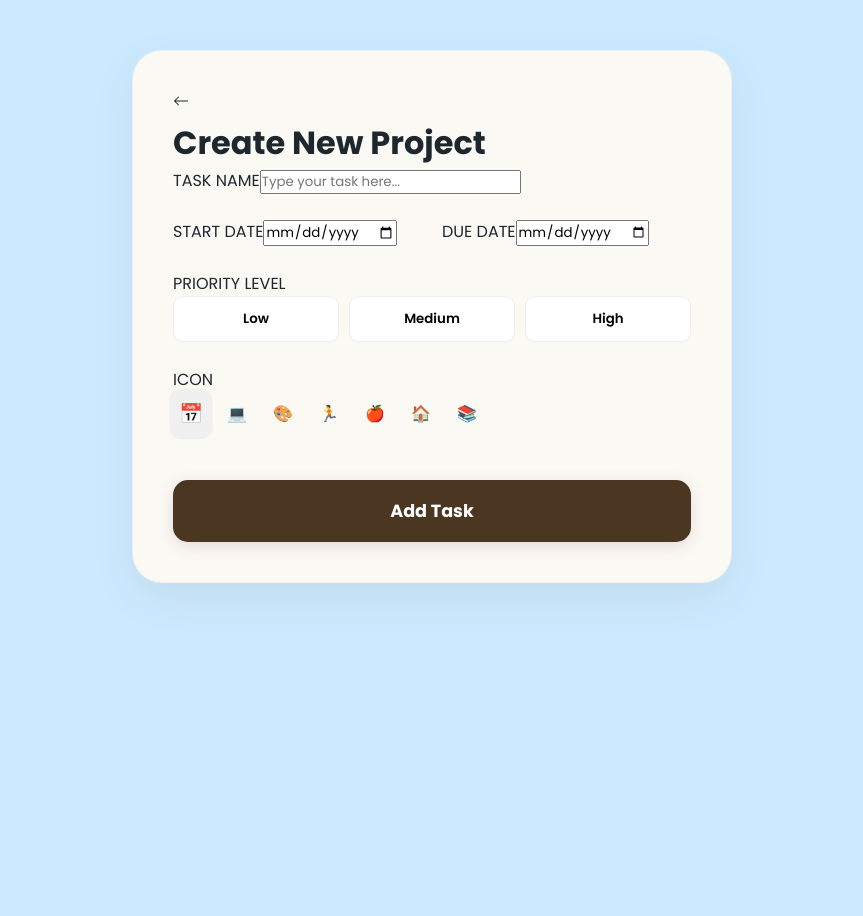
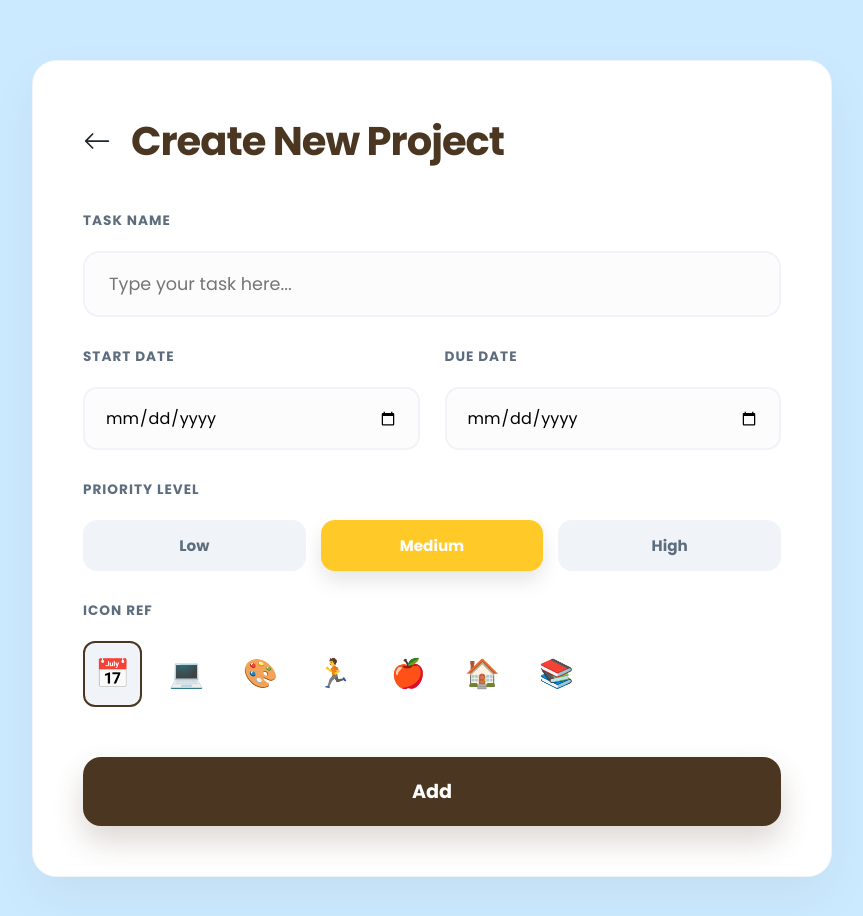
Before and after one commit to Asfand-raja/frontend-todoApp, a React (Create React App) app: page /add-task in a window 1280 px wide. Shown: the top 916 px of the page, without its empty margins (208-1071 px from the left). Before the commit the page ends 800 px from the top, so only its background shows below. Built offline with nearby package versions, Linux system fonts and the light colour scheme.

Commit message:
Update CSS and AddTaskPage styling

```diff
--- a/src/index.css
+++ b/src/index.css
@@ -1,11 +1,5 @@
-/* ===============================
-   GOOGLE FONT
-================================= */
 @import url('https://fonts.googleapis.com/css2?family=Poppins:wght@300;400;500;600;700&display=swap');
 
-/* ===============================
-   GLOBAL RESET & VARIABLES
-================================= */
 * {
   margin: 0;
   padding: 0;
@@ -14,31 +8,27 @@
 }
 
 :root {
-  --bg-color: #cceaff; /* Intensified Sky Blue background */
+  --bg-color: #cceaff;
+  /* Intensified Sky Blue background */
   --white: #ffffff;
   --sky-blue: #00aaff;
   --crystal-grey: #f0f4f8;
+  /* Professional Crystal Grey */
   --brown-dark: #4b3621;
   --brown-primary: var(--brown-dark);
+  /* Re-using variable name for compatibility */
   --text-dark: #1e272e;
   --text-muted: #5d6d7e;
   --input-bg: #ffffff;
-  --shadow: 0 10px 30px rgba(0, 170, 255, 0.05); /* Soft Blue tinted shadow */
+  --shadow: 0 10px 30px rgba(0, 170, 255, 0.05);
+  /* Soft Blue tinted shadow */
 }
 
-/* ===============================
-   BODY
-================================= */
 body {
   background-color: var(--bg-color);
   color: var(--text-dark);
-  font-size: 16px;
-  line-height: 1.6;
 }
 
-/* ===============================
-   LOGIN SCREEN
-================================= */
 .login-screen {
   display: flex;
   justify-content: center;
@@ -49,6 +39,7 @@ body {
 
 .login-box {
   background: #fbf9f4;
+  /* Extra Light Beige matching task screens */
   width: 100%;
   max-width: 450px;
   padding: 50px 40px;
@@ -198,7 +189,8 @@ body {
   width: 100%;
   padding: 12px 25px;
   border-radius: 12px;
-  background: var(--white);
+  background: #ffffff;
+  /* Keeping social white for brand clarity but with better shadow */
   box-shadow: 0 4px 15px rgba(0, 0, 0, 0.04);
   display: flex;
   justify-content: center;
@@ -228,9 +220,7 @@ body {
   text-decoration: underline;
 }
 
-/* ===============================
-   DASHBOARD STYLES
-================================= */
+/* Dashboard Styles Refinement */
 .dashboard-page {
   background-color: #fcfbf9;
   min-height: 100vh;
@@ -238,6 +228,7 @@ body {
 
 .dashboard-navbar {
   background: rgba(227, 242, 253, 0.85);
+  /* Sky Blue glass */
   -webkit-backdrop-filter: blur(15px);
   backdrop-filter: blur(15px);
   border-bottom: 1px solid rgba(0, 170, 255, 0.1);
@@ -256,8 +247,7 @@ body {
   padding: 0 20px;
 }
 
-.navbar-user-left,
-.navbar-user {
+.navbar-user-left {
   display: flex;
   align-items: center;
   gap: 15px;
@@ -283,10 +273,17 @@ body {
   letter-spacing: -0.5px;
 }
 
+.navbar-user {
+  display: flex;
+  align-items: center;
+  gap: 15px;
+}
+
 .user-avatar {
   width: 40px;
   height: 40px;
   background: var(--sky-blue);
+  /* Consistent brand color */
   color: white;
   display: flex;
   justify-content: center;
@@ -324,15 +321,13 @@ body {
   box-shadow: 0 4px 12px rgba(255, 77, 79, 0.2);
 }
 
-/* ===============================
-   HERO SECTION
-================================= */
 .hero-section {
   display: flex;
   justify-content: space-between;
   align-items: center;
   margin: 10px 0 60px 0;
   padding: 80px;
+  /* Spacious international look */
   background: linear-gradient(135deg, #e3f2fd 0%, #f0f7ff 100%);
   border-radius: 32px;
   border: 1px solid rgba(0, 170, 255, 0.1);
@@ -343,6 +338,7 @@ body {
   font-size: 3rem;
   font-weight: 800;
   color: var(--brown-dark);
+  /* Using Brown for headers */
   margin-bottom: 12px;
   letter-spacing: -1px;
 }
@@ -351,6 +347,23 @@ body {
   color: var(--text-muted);
   font-size: 1.2rem;
   font-weight: 500;
+}
+
+.priority-badge {
+  padding: 6px 16px;
+  border-radius: 8px;
+  font-size: 0.85rem;
+  font-weight: 700;
+  color: #1e1e1e;
+  margin-right: 15px;
+}
+
+.task-dates-row {
+  display: flex;
+  gap: 30px;
+  border-top: 1px solid #f9f9f9;
+  padding-top: 15px;
+  padding-left: 10px;
 }
 
 .add-task-hero-btn {
@@ -370,17 +383,49 @@ body {
   box-shadow: 0 15px 30px rgba(0, 170, 255, 0.3);
 }
 
-/* ===============================
-   ADD TASK PAGE
-================================= */
+.section-header {
+  display: flex;
+  justify-content: space-between;
+  align-items: center;
+  margin-bottom: 30px;
+}
+
+.filter-chip {
+  background: #f0ede9;
+  color: var(--brown-primary);
+  padding: 6px 16px;
+  border-radius: 20px;
+  font-weight: 600;
+  font-size: 0.85rem;
+}
+
+/* Add Task Page Styles */
 .add-task-container {
   max-width: 600px;
   margin: 50px auto;
   padding: 40px;
   background: #fbf9f4;
+  /* Extra Light Beige */
   border-radius: 30px;
   box-shadow: 0 15px 40px rgba(75, 54, 33, 0.08);
   border: 1px solid rgba(111, 78, 55, 0.05);
+}
+
+.add-task-header {
+  display: flex;
+  align-items: center;
+  gap: 20px;
+  margin-bottom: 40px;
+}
+
+.back-icon {
+  font-size: 1.5rem;
+  cursor: pointer;
+}
+
+.add-task-header h1 {
+  font-size: 1.8rem;
+  color: var(--text-dark);
 }
 
 .add-task-form {
@@ -389,14 +434,35 @@ body {
   gap: 25px;
 }
 
+.form-item {
+  display: flex;
+  flex-direction: column;
+  gap: 10px;
+}
+
+.form-item label {
+  font-size: 0.75rem;
+  font-weight: 800;
+  color: var(--brown-dark);
+  letter-spacing: 1.2px;
+}
+
+.form-item input {
+  padding: 16px;
+  border-radius: 12px;
+  border: 1px solid #f0f0f0;
+  background: #fcfcfc;
+  font-size: 1rem;
+  outline: none;
+}
+
 .form-row {
   display: grid;
   grid-template-columns: 1fr 1fr;
   gap: 20px;
 }
 
-.importance-selector,
-.emoji-selector {
+.importance-selector {
   display: flex;
   gap: 10px;
 }
@@ -424,10 +490,20 @@ body {
   border-color: #fff9c4;
 }
 
+/* Yellow for Medium */
+
 .importance-btn.active.high {
   background: #ffebee;
   color: #ff5252;
   border-color: #ffcdd2;
+}
+
+/* Red for High */
+
+.emoji-selector {
+  display: flex;
+  gap: 15px;
+  font-size: 1.8rem;
 }
 
 .emoji-item {
@@ -455,9 +531,15 @@ body {
   box-shadow: 0 4px 15px rgba(145, 104, 112, 0.2);
 }
 
-/* ===============================
-   TASK GRID & CARDS
-================================= */
+/* Updated Card Styles */
+.dashboard-container {
+  width: 100%;
+  max-width: 1400px;
+  margin: 0 auto;
+  padding: 15px 20px 40px 20px;
+  /* Reduced horizontal padding to move content closer to edges */
+}
+
 .task-grid {
   display: grid;
   grid-template-columns: repeat(auto-fill, minmax(280px, 1fr));
@@ -466,6 +548,7 @@ body {
 
 .task-card {
   background: #e0e0e0;
+  /* Professional Grey */
   padding: 28px;
   border-radius: 24px;
   box-shadow: 0 10px 25px rgba(0, 0, 0, 0.03);
@@ -474,7 +557,6 @@ body {
   cursor: pointer;
   position: relative;
   overflow: hidden;
-  animation: fadeUp 0.4s ease forwards;
 }
 
 .task-card:hover {
@@ -482,63 +564,136 @@ body {
   box-shadow: 0 12px 30px rgba(0, 170, 255, 0.12);
 }
 
-@keyframes fadeUp {
-  from {
-    opacity: 0;
-    transform: translateY(12px);
-  }
-  to {
-    opacity: 1;
-    transform: translateY(0);
-  }
+/* Task Actions & Completion Styles */
+.task-header-left {
+  display: flex;
+  align-items: center;
+  gap: 12px;
 }
 
-/* ===============================
-   RESPONSIVE
-================================= */
-@media (max-width: 768px) {
-  .hero-section {
-    flex-direction: column;
-    gap: 30px;
-    padding: 32px 24px;
+.task-header-right {
+  display: flex;
+  align-items: center;
+  gap: 15px;
 }
 
-  .hero-greeting {
-    font-size: 2.1rem;
+.todo-check {
+  width: 26px;
+  height: 26px;
+  border: 2px solid var(--sky-blue);
+  border-radius: 8px;
+  transition: all 0.2s cubic-bezier(0.4, 0, 0.2, 1);
+  display: flex;
+  justify-content: center;
+  align-items: center;
+  cursor: pointer;
+  color: transparent;
+  background: white;
 }
 
-  .add-task-hero-btn {
-    width: 100%;
+.todo-check.checked {
+  background: #52c41a;
+  /* Green background */
+  border-color: #52c41a;
+  color: white;
 }
 
-  .task-grid {
-    grid-template-columns: 1fr;
+.delete-task-icon {
+  color: #ff4d4f;
+  font-size: 1.25rem;
+  cursor: pointer;
+  opacity: 0.5;
+  transition: all 0.2s ease;
 }
 
-  .form-row {
-    grid-template-columns: 1fr;
+.delete-task-icon:hover {
+  opacity: 1;
+  transform: scale(1.2);
 }
 
-  .fab-add-btn {
+.task-card.completed {
+  opacity: 0.85;
+  filter: none;
+  background: #f5f5f7;
+  /* Light grey when completed */
+  border: 2px solid #52c41a;
+  /* Green border when completed */
+}
+
+.task-card.completed .task-text {
+  text-decoration: line-through;
+  color: var(--text-muted);
+}
+
+.task-card.completed .priority-badge {
+  background: #dfdfdf !important;
+  color: #888;
+}
+
+.task-header {
   display: flex;
-    position: fixed;
-    bottom: 22px;
-    right: 22px;
-    width: 60px;
-    height: 60px;
-    border-radius: 50%;
-    background: var(--sky-blue);
-    color: white;
-    font-size: 1.8rem;
+  justify-content: space-between;
+  align-items: center;
+  margin-bottom: 20px;
+}
+
+.task-main {
+  margin-bottom: 20px;
+}
+
+.task-label {
+  font-size: 0.65rem;
+  font-weight: 800;
+  color: var(--text-muted);
+  display: block;
+  margin-bottom: 4px;
+}
+
+.task-text {
+  font-size: 1.05rem;
+  font-weight: 600;
+  color: var(--text-dark);
+}
+
+.task-dates-row {
+  display: flex;
+  gap: 15px;
+  border-top: 1px solid #f9f9f9;
+  padding-top: 15px;
+}
+
+.date-item {
+  flex: 1;
+}
+
+.date-item label {
+  font-size: 0.6rem;
+  font-weight: 800;
+  color: var(--brown-primary);
+  display: block;
+  margin-bottom: 2px;
+}
+
+.date-item span {
+  font-size: 0.8rem;
+  color: var(--text-dark);
+  font-weight: 600;
+}
+
+.no-tasks {
+  display: flex;
+  flex-direction: column;
   justify-content: center;
   align-items: center;
-    box-shadow: 0 15px 30px rgba(0, 170, 255, 0.4);
-    cursor: pointer;
-    z-index: 999;
-    transition: transform 0.2s ease;
+  min-height: 450px;
+  width: 100%;
+  text-align: center;
+  color: var(--text-muted);
+  font-size: 1.3rem;
+  font-weight: 500;
+  grid-column: 1 / -1;
+  background: rgba(255, 255, 255, 0.4);
+  border-radius: 24px;
+  border: 2px dashed #ececec;
+  margin-top: 20px;
 }
-
-  .fab-add-btn:active {
-    transform: scale(0.95);
-  }
-}
--- a/src/pages/AddTaskPage.jsx
+++ b/src/pages/AddTaskPage.jsx
@@ -6,6 +6,8 @@ import { BsArrowLeft } from 'react-icons/bs';
 const AddTaskPage = ({ setToDo }) => {
   const navigate = useNavigate();
   const location = useLocation();
+
+  // Check if editing task
   const editingTask = location.state?.task;
 
   const [formState, setFormState] = useState({
@@ -22,76 +24,131 @@ const AddTaskPage = ({ setToDo }) => {
 
   const handleSubmit = (e) => {
     e.preventDefault();
-    if (!formState.text.trim()) return alert('Task name is required');
+
+    if (!formState.text.trim()) {
+      return alert('Task name is required');
+    }
 
     const todoData = editingTask
       ? { ...formState, id: editingTask._id }
       : formState;
 
-    editingTask
-      ? updateToDo(todoData, null, setToDo, null, navigate)
-      : addToDo(todoData, null, setToDo, navigate);
+    if (editingTask) {
+      updateToDo(todoData, setFormState, setToDo, null, navigate);
+    } else {
+      addToDo(todoData, setFormState, setToDo, navigate);
+    }
+  };
+
+  const getPriorityColor = (level, active) => {
+    if (!active) return '#f0f4f8';
+    if (level === 'High') return '#ff5252';
+    if (level === 'Medium') return '#ffca28';
+    return '#00aaff'; // Blue for Low
   };
 
   return (
-    <div className="add-task-page">
-      <div className="add-task-container">
-        {/* Header */}
-        <header className="add-task-header">
+    <div className="add-task-container" style={{
+      maxWidth: '800px',
+      margin: '60px auto',
+      padding: '50px',
+      background: '#fff',
+      borderRadius: '24px',
+      boxShadow: '0 20px 50px rgba(0,0,0,0.05)',
+      border: '1px solid #f0f4f8'
+    }}>
+      <header className="add-task-header" style={{ marginBottom: '40px', display: 'flex', alignItems: 'center', gap: '20px' }}>
         <BsArrowLeft
           className="back-icon"
           onClick={() => navigate('/dashboard')}
+          style={{ cursor: 'pointer', fontSize: '28px', color: '#1e272e' }}
         />
-          <h1>{editingTask ? 'Edit Task Detail' : 'Create New Project'}</h1>
+        <h1 style={{ fontSize: '2.5rem', fontWeight: '800', color: '#4b3621', letterSpacing: '-1px' }}>
+          {editingTask ? 'Edit Task Detail' : 'Create New Project'}
+        </h1>
       </header>
 
-        {/* Form */}
-        <form className="add-task-form" onSubmit={handleSubmit}>
-          {/* Task name */}
+      <form className="add-task-form" onSubmit={handleSubmit} style={{ display: 'grid', gap: '30px' }}>
         <div className="form-item">
-            <label>TASK NAME</label>
+          <label style={{ fontSize: '0.85rem', fontWeight: '800', color: '#5d6d7e', letterSpacing: '1px', marginBottom: '10px', display: 'block' }}>TASK NAME</label>
           <input
             type="text"
             placeholder="Type your task here..."
             value={formState.text}
             onChange={(e) => handleChange('text', e.target.value)}
             required
+            style={{
+              padding: '18px 24px',
+              borderRadius: '16px',
+              border: '2px solid #f0f4f8',
+              background: '#fcfcfc',
+              fontSize: '1.1rem',
+              outline: 'none',
+              transition: 'border-color 0.2s',
+              width: '100%'
+            }}
           />
         </div>
 
-          {/* Dates */}
-          <div className="form-row">
+        <div className="form-row" style={{ display: 'grid', gridTemplateColumns: '1fr 1fr', gap: '25px' }}>
           <div className="form-item">
-              <label>START DATE</label>
+            <label style={{ fontSize: '0.85rem', fontWeight: '800', color: '#5d6d7e', letterSpacing: '1px', marginBottom: '10px', display: 'block' }}>START DATE</label>
             <input
               type="date"
               value={formState.ongoingDate}
               onChange={(e) => handleChange('ongoingDate', e.target.value)}
+              style={{
+                padding: '16px 20px',
+                borderRadius: '14px',
+                border: '2px solid #f0f4f8',
+                background: '#fcfcfc',
+                fontSize: '1rem',
+                outline: 'none',
+                width: '100%'
+              }}
             />
           </div>
 
           <div className="form-item">
-              <label>DUE DATE</label>
+            <label style={{ fontSize: '0.85rem', fontWeight: '800', color: '#5d6d7e', letterSpacing: '1px', marginBottom: '10px', display: 'block' }}>DUE DATE</label>
             <input
               type="date"
               value={formState.lastDate}
               onChange={(e) => handleChange('lastDate', e.target.value)}
+              style={{
+                padding: '16px 20px',
+                borderRadius: '14px',
+                border: '2px solid #f0f4f8',
+                background: '#fcfcfc',
+                fontSize: '1rem',
+                outline: 'none',
+                width: '100%'
+              }}
             />
           </div>
         </div>
 
-          {/* Priority */}
         <div className="form-item">
-            <label>PRIORITY LEVEL</label>
-            <div className="importance-selector">
+          <label style={{ fontSize: '0.85rem', fontWeight: '800', color: '#5d6d7e', letterSpacing: '1px', marginBottom: '10px', display: 'block' }}>PRIORITY LEVEL</label>
+          <div className="importance-selector" style={{ display: 'flex', gap: '15px' }}>
             {['Low', 'Medium', 'High'].map((level) => (
               <button
                 key={level}
                 type="button"
-                  className={`importance-btn ${
-                    formState.priority === level ? 'active' : ''
-                  }`}
                 onClick={() => handleChange('priority', level)}
+                style={{
+                  flex: 1,
+                  padding: '14px',
+                  borderRadius: '14px',
+                  border: 'none',
+                  backgroundColor: getPriorityColor(level, formState.priority === level),
+                  color: formState.priority === level ? '#fff' : '#5d6d7e',
+                  fontWeight: '700',
+                  fontSize: '0.95rem',
+                  cursor: 'pointer',
+                  transition: 'all 0.3s ease',
+                  boxShadow: formState.priority === level ? '0 10px 20px rgba(0,0,0,0.1)' : 'none'
+                }}
               >
                 {level}
               </button>
@@ -99,17 +156,22 @@ const AddTaskPage = ({ setToDo }) => {
           </div>
         </div>
 
-          {/* Emoji */}
         <div className="form-item">
-            <label>ICON</label>
-            <div className="emoji-selector">
+          <label style={{ fontSize: '0.85rem', fontWeight: '800', color: '#5d6d7e', letterSpacing: '1px', marginBottom: '10px', display: 'block' }}>ICON REF</label>
+          <div className="emoji-selector" style={{ display: 'flex', gap: '15px' }}>
             {['📅', '💻', '🎨', '🏃', '🍎', '🏠', '📚'].map((e) => (
               <span
                 key={e}
-                  className={`emoji-item ${
-                    formState.emoji === e ? 'active' : ''
-                  }`}
                 onClick={() => handleChange('emoji', e)}
+                style={{
+                  fontSize: '28px',
+                  cursor: 'pointer',
+                  padding: '10px',
+                  borderRadius: '12px',
+                  background: formState.emoji === e ? '#f0f4f8' : 'transparent',
+                  border: formState.emoji === e ? '2px solid #4b3621' : '2px solid transparent',
+                  transition: 'all 0.2s'
+                }}
               >
                 {e}
               </span>
@@ -117,12 +179,27 @@ const AddTaskPage = ({ setToDo }) => {
           </div>
         </div>
 
-          {/* Submit */}
-          <button className="submit-task-btn" type="submit">
-            {editingTask ? 'Save Changes' : 'Add Task'}
+        <button
+          type="submit"
+          style={{
+            background: '#4b3621',
+            color: '#fff',
+            padding: '20px',
+            borderRadius: '18px',
+            fontSize: '1.2rem',
+            fontWeight: '800',
+            border: 'none',
+            cursor: 'pointer',
+            marginTop: '20px',
+            boxShadow: '0 15px 30px rgba(75, 54, 33, 0.2)',
+            transition: 'all 0.3s'
+          }}
+          onMouseOver={(e) => e.currentTarget.style.transform = 'translateY(-3px)'}
+          onMouseOut={(e) => e.currentTarget.style.transform = 'translateY(0)'}
+        >
+          {editingTask ? 'Save Changes' : 'Add'}
         </button>
       </form>
-      </div>
     </div>
   );
 };
```
Lines whose indentation alone changed are shown as unchanged.
